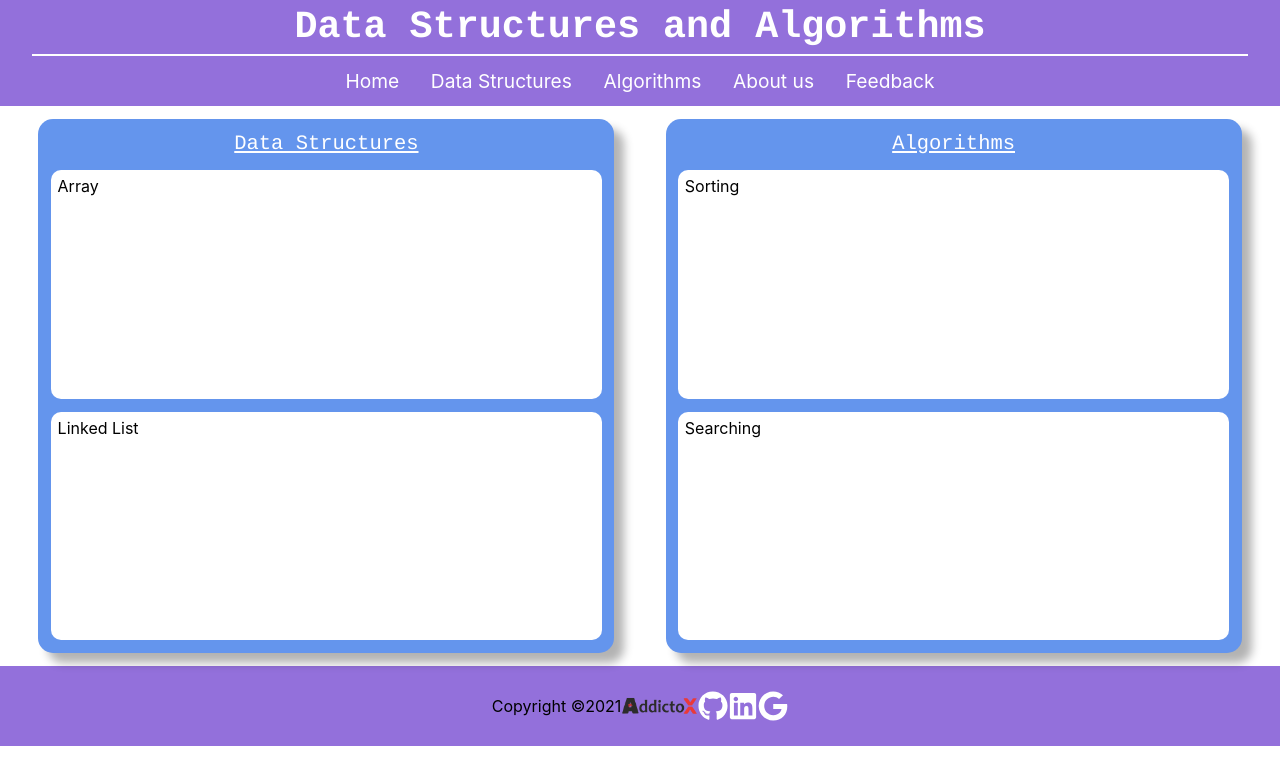
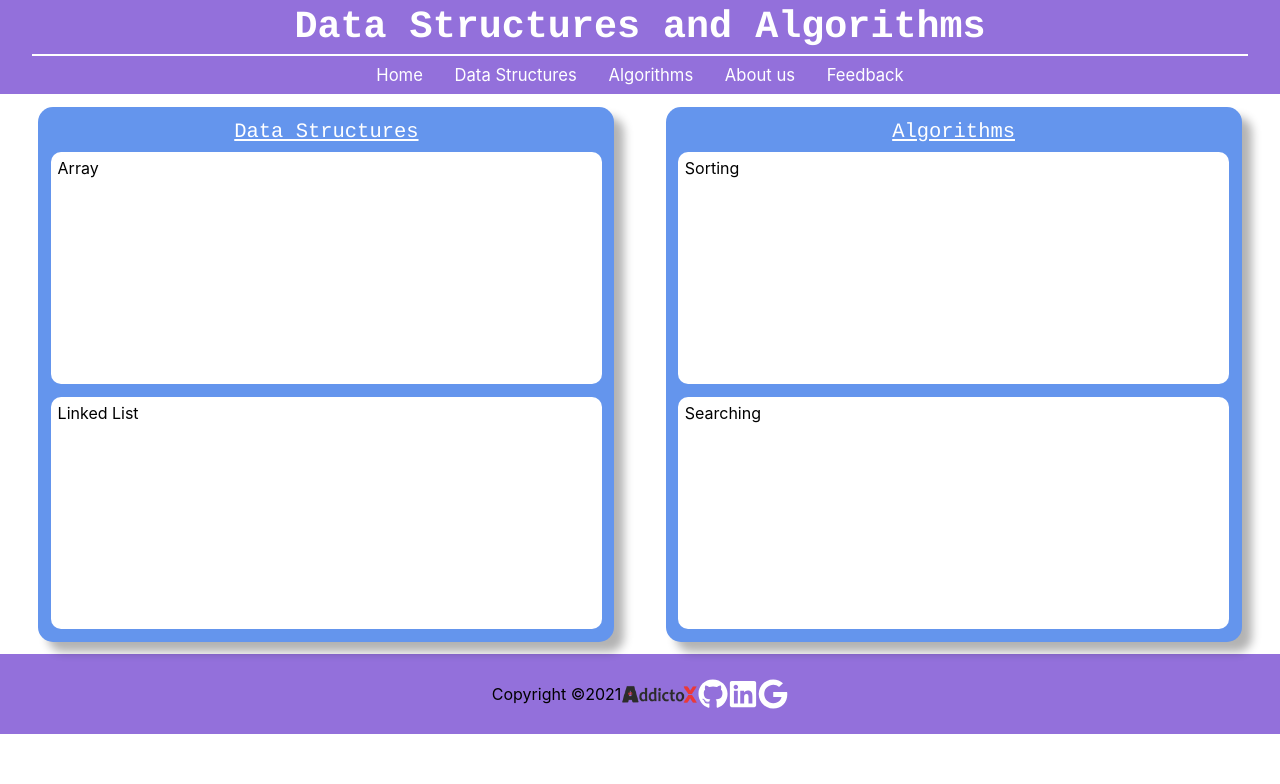
Before and after one commit to PriyanshuG13/DsXAlgo, a Next.js app: page / in a window 1280 px wide. Shown: the top 784 px of the page. Built offline with nearby package versions, Linux system fonts and the light colour scheme.

Commit message:
Initial Commit

```diff
--- a/components/navbar/navbar.module.css
+++ b/components/navbar/navbar.module.css
@@ -29,12 +29,12 @@
     align-items: center;
     justify-content: center;
     width: 100%;
-    height: 50px;
+    height: 3vw;
     padding: 0.5%;
 }
 
 .navBar .menu .options{
-    font-size: 1.5vw;
+    font-size: 1.3vw;
     color: white;
     padding: 0.25%;
     margin-left: 1%;
--- a/styles/homepage.module.css
+++ b/styles/homepage.module.css
@@ -8,7 +8,7 @@
 
 .leftContainer, .rightContainer{
     display: grid;
-    grid-template-rows: 2vw auto auto;
+    grid-template-rows: 1.5vw auto auto;
     grid-gap: 1vw;
     padding: 1vw;
     border-radius: 15px;
```
